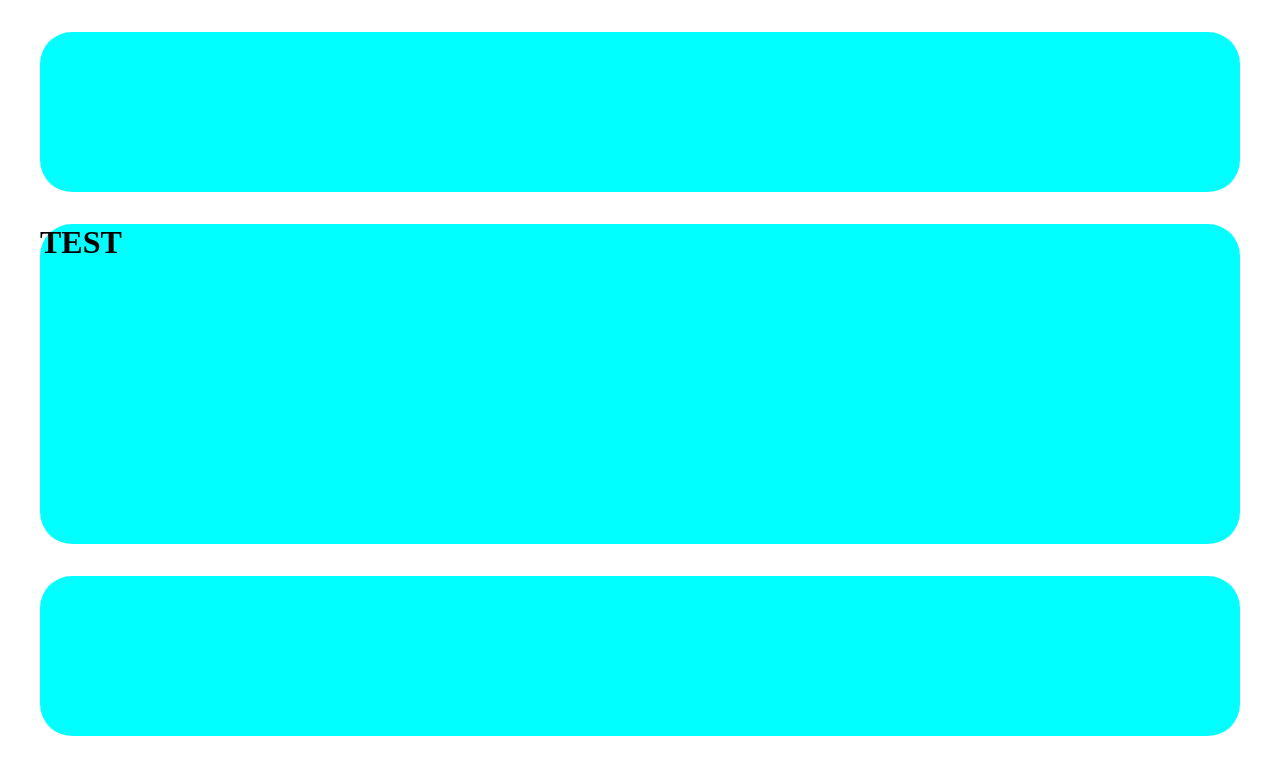
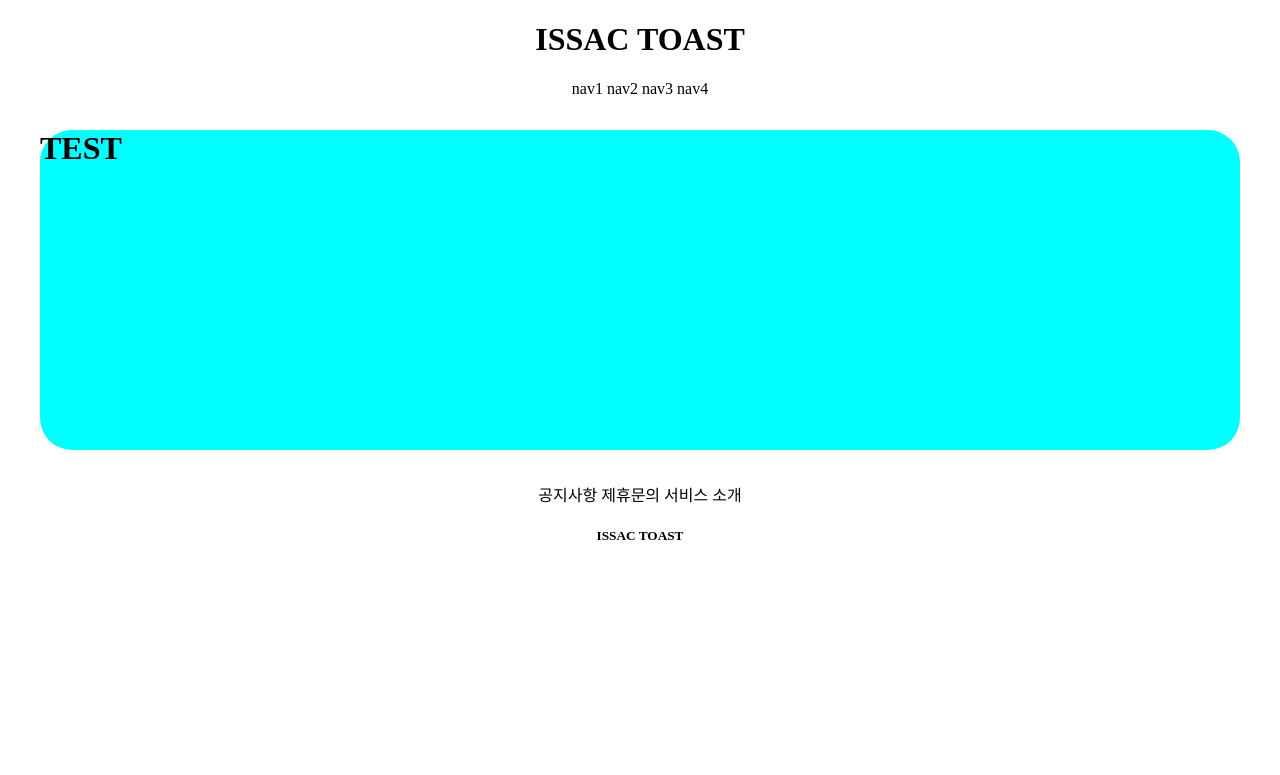
Before and after one commit to issac527/Web-Application_Project, a Django app: page /acount/hw/ in a window 1280 px wide. Shown: the top 775 px of the page. Run offline with Django 3.2, Linux system fonts and the light colour scheme; parts of the project's set-up code (start-up, migrations or seed data) failed here and were passed over.

Commit message:
2021-07-01 1Class Commit1

```diff
--- a/templates/footer.html
+++ b/templates/footer.html
@@ -1,3 +1,12 @@
-<div style = "height: 10rem; background-color: aqua; margin: 2rem; border-radius: 2rem">
+<div style = "text-align: center">
+
+    <div>
+        <span>공지사항</span>
+        <span>제휴문의</span>
+        <span>서비스 소개</span>
+    </div>
+    <div>
+        <h5>ISSAC TOAST</h5>
+    </div>
 
 </div>
--- a/templates/header.html
+++ b/templates/header.html
@@ -1,3 +1,13 @@
-<div style = "height: 10rem; background-color: aqua; margin: 2rem; border-radius: 2rem">
+<div style = "text-align: center">
+
+    <div>
+        <h1>ISSAC TOAST</h1>
+    </div>
+    <div>
+        <span>nav1</span>
+        <span>nav2</span>
+        <span>nav3</span>
+        <span>nav4</span>
+    </div>
 
 </div>
```
